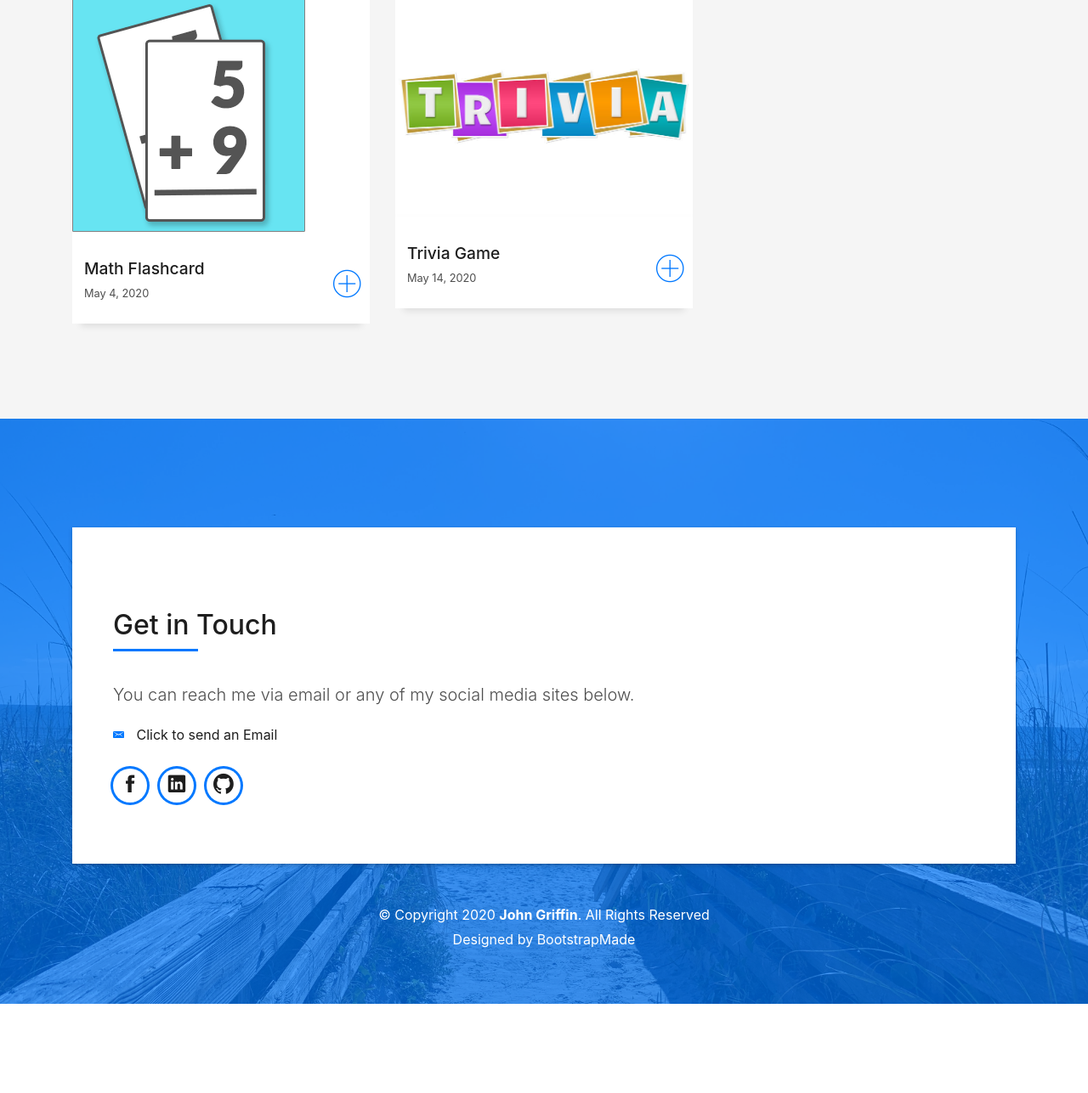
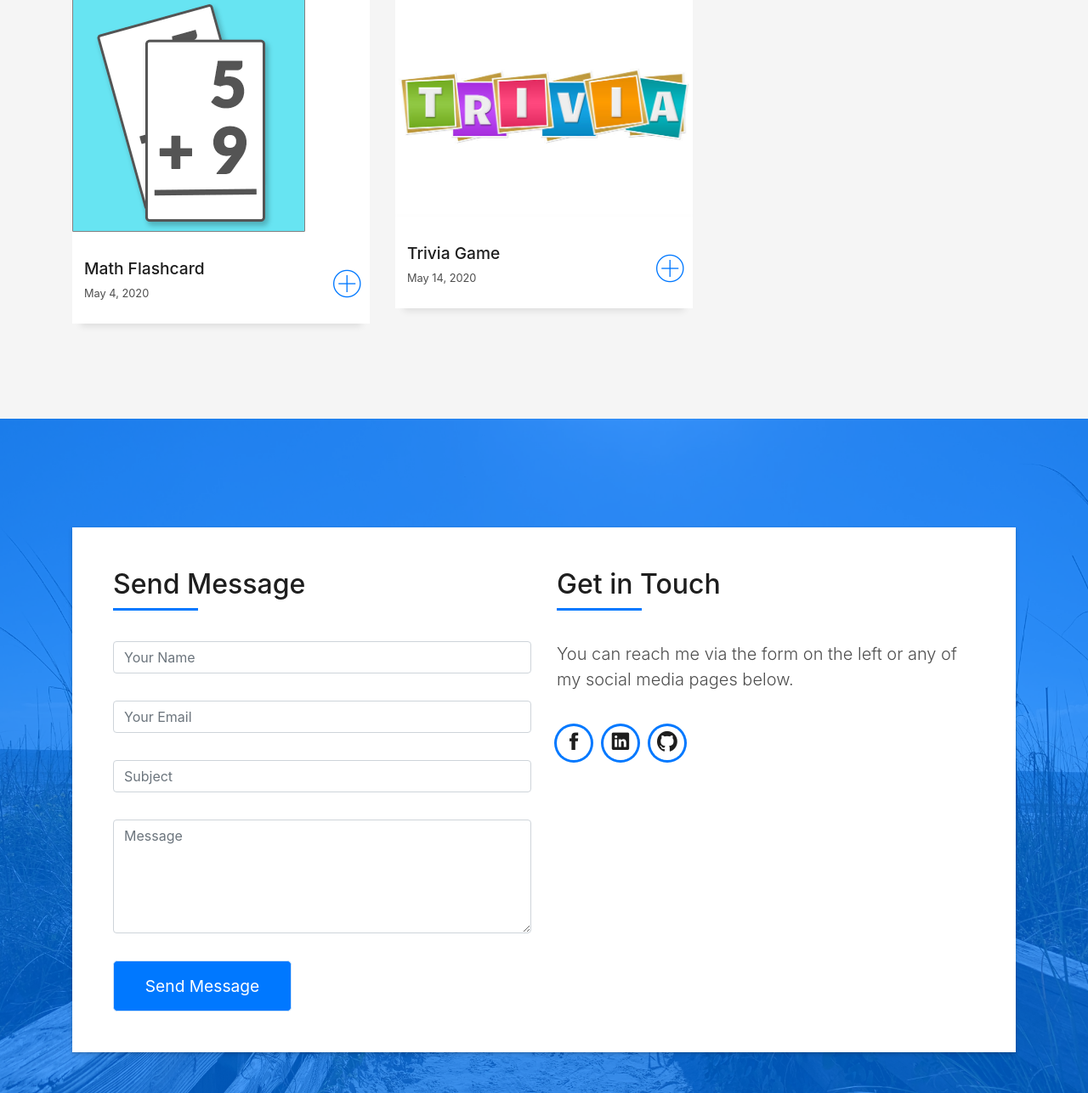
Before and after one commit to jgriffin407/Website, a PHP site: page / in a window 1280 px wide. Shown: the part 2527-3814 px from the top of the page at 85% size. Before the commit the page ends 3709 px from the top, so only its background shows below. Run offline with PHP 8.4, Linux system fonts and the light colour scheme; some web fonts are replaced.

Commit message:
added contact form

```diff
--- a/index.php
+++ b/index.php
@@ -413,18 +413,54 @@
   <section class="paralax-mf footer-paralax bg-image sect-mt4 route" style="background-image: url(img/overlay-bg.jpg)">
     <div class="overlay-mf"></div>
     <div class="container">
-      <div class="row" >
+      <div class="row">
         <div class="col-sm-12">
           <div class="contact-mf">
             <div id="contact" class="box-shadow-full">
               <div class="row">
                 <div class="col-md-6">
                   <div class="title-box-2">
+                    <h5 class="title-left">
+                      Send Message
+                    </h5>
                   </div>
                   <div>
+                      <form action="mailto:john@johngriffin.dev" method="post" enctype="text/plain" role="form" class="contactForm">
+                      <div id="sendmessage">Your message has been sent. Thank you!</div>
+                      <div id="errormessage"></div>
+                      <div class="row">
+                        <div class="col-md-12 mb-3">
+                          <div class="form-group">
+                            <input type="text" name="name" class="form-control" id="name" placeholder="Your Name" data-rule="minlen:2" data-msg="Name must contain at least 2 characters" />
+                            <div class="validation"></div>
+                          </div>
+                        </div>
+                        <div class="col-md-12 mb-3">
+                          <div class="form-group">
+                            <input type="email" class="form-control" name="email" id="email" placeholder="Your Email" data-rule="email" data-msg="Please enter a valid email" />
+                            <div class="validation"></div>
+                          </div>
+                        </div>
+                        <div class="col-md-12 mb-3">
+                            <div class="form-group">
+                              <input type="text" class="form-control" name="subject" id="subject" placeholder="Subject" data-rule="minlen:2" data-msg="Subject must contain at least 2 characters" />
+                              <div class="validation"></div>
+                            </div>
+                        </div>
+                        <div class="col-md-12 mb-3">
+                          <div class="form-group">
+                            <textarea class="form-control" name="message" rows="5" data-rule="required" data-msg="Please write something in the message box" placeholder="Message"></textarea>
+                            <div class="validation"></div>
                           </div>
                         </div>
                         <div class="col-md-12">
+                          <button type="submit" class="button button-a button-big button-rounded">Send Message</button>
+                        </div>
+                      </div>
+                    </form>
+                  </div>
+                </div>
+                <div class="col-md-6">
                   <div class="title-box-2 pt-4 pt-md-0">
                     <h5 class="title-left">
                       Get in Touch
@@ -432,13 +468,8 @@
                   </div>
                   <div class="more-info">
                     <p class="lead">
-                      You can reach me via email or any of my social media sites below.
+                        You can reach me via the form on the left or any of my social media pages below.
                   </p>
-                    <ul class="list-ico">
-                      <li><span class="ion-email"></span>
-                        <a href="mailto:john@johngriffin.dev">Click to send an Email</a>
-                      </li>
-                    </ul>
                   </div>
                   <div class="socials">
                     <ul>
@@ -450,25 +481,6 @@
                   </div>
                 </div>
               </div>
-            </div>
-          </div>
-        </div>
-      </div>
-    </div>
-    <footer>
-      <div class="container">
-        <div class="row">
-          <div class="col-sm-12">
-            <div class="copyright-box">
-              <p class="copyright">&copy; Copyright 2020 <strong>John Griffin</strong>. All Rights Reserved</p>
-              <div class="credits">
-                <!--
-                  All the links in the footer should remain intact.
-                  You can delete the links only if you purchased the pro version.
-                  Licensing information: https://bootstrapmade.com/license/
-                  Purchase the pro version with working PHP/AJAX contact form: https://bootstrapmade.com/buy/?theme=DevFolio
-                -->
-                Designed by <a href="https://bootstrapmade.com/">BootstrapMade</a>
             </div>
           </div>
         </div>
```
Lines whose indentation alone changed are shown as unchanged.
